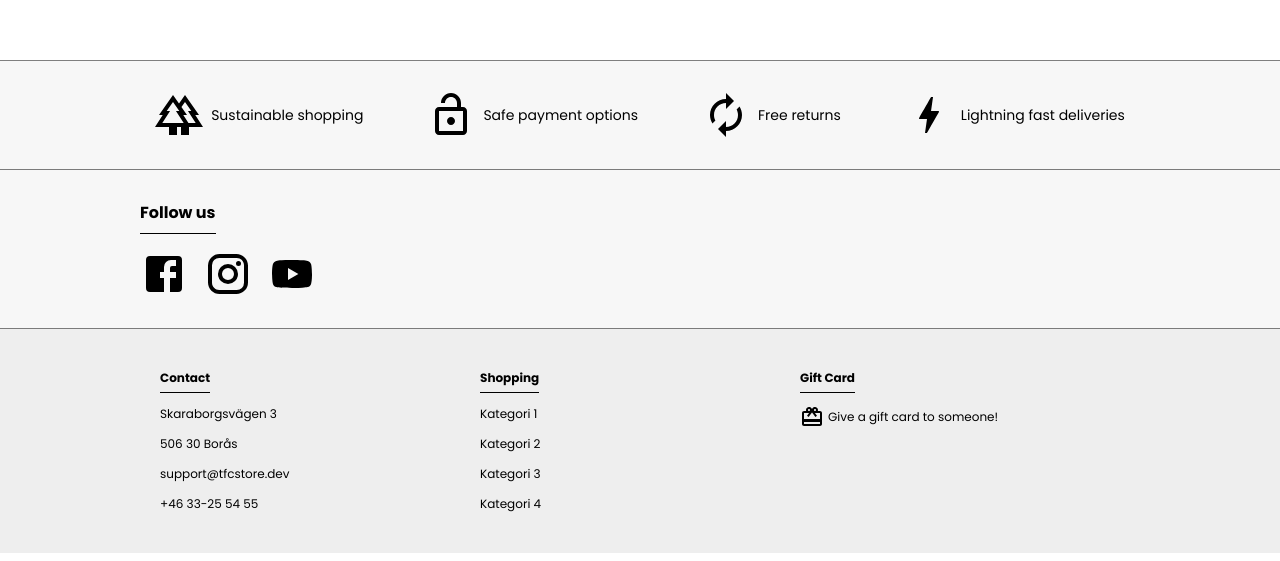
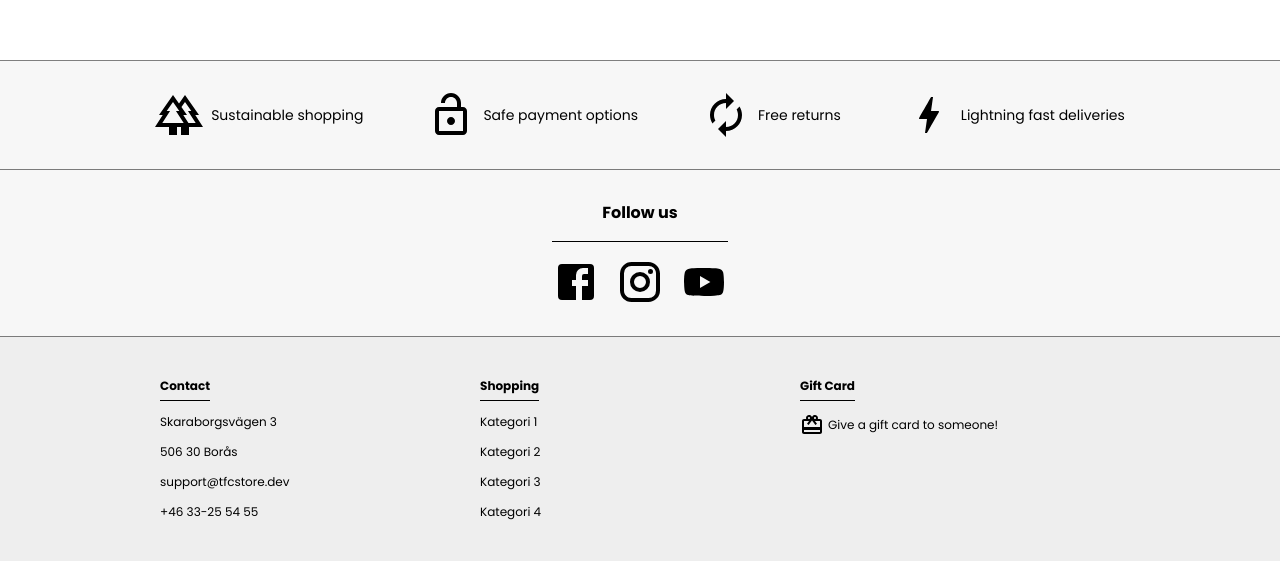
Before and after one commit to Zaai90/Webbshop-med-React, a React (Vite) app: page / in a window 1280 px wide. Shown: the part 740-1301 px from the top of the page. Built offline with nearby package versions, Linux system fonts and the light colour scheme.

Commit message:
Icons has fix 🔦

```diff
--- a/src/components/Footer.tsx
+++ b/src/components/Footer.tsx
@@ -80,19 +80,18 @@ const LinkContainer = styled.div`
 `;
 
 const SocialsContainer = styled.div`
-  width: 1000px;
-
-  h4 {
-    width: fit-content;
-    border-bottom: 1px solid black;
-    padding-bottom: 0.5rem;
-  }
+  display: flex;
+  flex-direction: column;
+  align-content: center;
+  text-align: center;
 `;
 
 const SocialsContent = styled.div`
   display: flex;
   gap: 1rem;
   margin-top: 1rem;
+  border-top: 1px solid black;
+  padding-top: 1rem;
 `;
 
 const LinksWrapper = styled.div`
```
